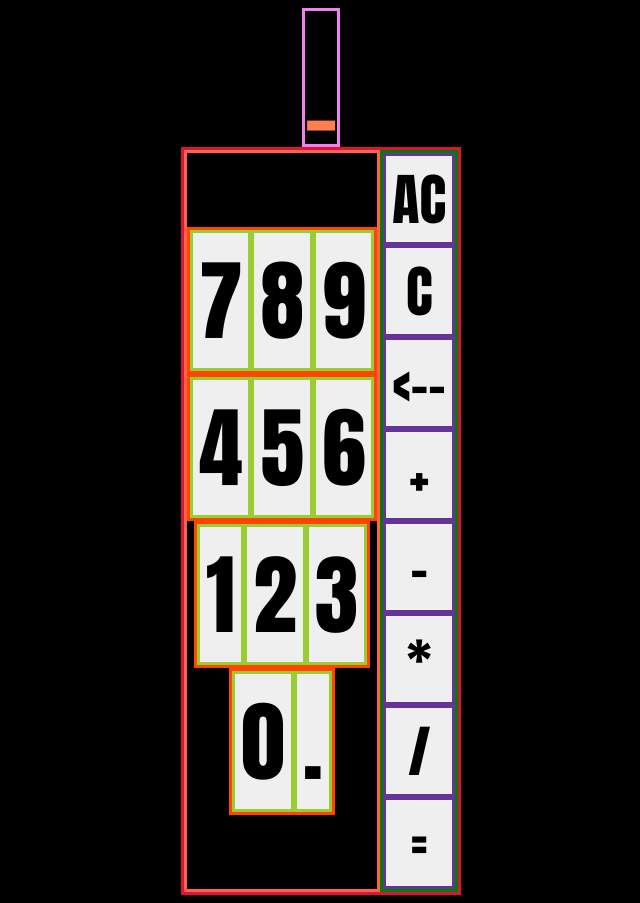
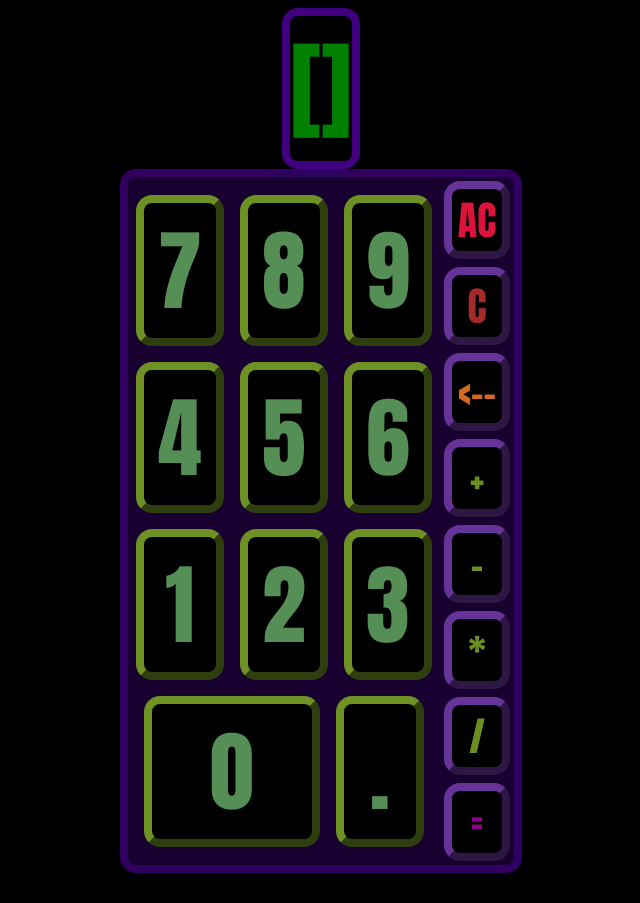
Before and after one commit to Sedbastian/odin-calculator, a plain HTML site: page index.html in a window 1280 px wide. Shown: the whole page, without its empty margins (319-959 px from the left). After the commit the page ends 881 px from the top, so only its background shows below. Drawn offline with Linux system fonts and the light colour scheme.

Commit message:
Agregar estilo y arreglar logica

```diff
--- a/index.html
+++ b/index.html
@@ -8,7 +8,7 @@
 </head>
 <body>
     <div id="calculadora">
-        <div id="display">_</div>
+        <div id="display">[]</div>
         <div id="teclasYoperaciones">
             <div id="teclas">
                 <div class="digitos">
@@ -27,7 +27,7 @@
                     <button>3</button>
                 </div>
                 <div class="digitos">
-                    <button>0</button>
+                    <button id="cero">0</button>
                     <button id="punto">.</button>
                 </div>
             </div>
--- a/javascript.js
+++ b/javascript.js
@@ -111,6 +111,7 @@ function ejecutarBackspace () {
 };
 
 function teclaApretada (event) {
+    console.log(event.key);
     // Si la tecla es un digito o un punto (y no hay ya un punto):
     if (parseInt(event.key) + 1 || (event.key === "." && !auxiliarOperando.includes("."))) {
         popularDisplay(event.key);
@@ -128,7 +129,7 @@ function teclaApretada (event) {
         ejecutarBackspace ();
         return;
     };
-    if (event.key === "Escape   ") {
+    if (event.key === "Escape") {
         ejecutarBorrarTodo ();
         return;
     };
--- a/style.css
+++ b/style.css
@@ -1,8 +1,8 @@
 body {
     background-color: black;
     font-family: Impact, Haettenschweiler, 'Arial Narrow Bold', sans-serif;
-    font-size: 11vmin;
-    color: coral;
+    font-size: 12vmin;
+    color: green;
 }
 
 #calculadora {
@@ -13,15 +13,18 @@ body {
 
 #display {
     border-style: solid;
-    border-width: 3px;
-    border-color: violet;
+    border-width: 1vmin;
+    border-color: rgb(64, 0, 128);
+    border-radius: 2vmin;
 }
 
 #teclasYoperaciones {
     display:flex;
     border-style: solid;
-    border-width: 3px;
-    border-color: crimson;
+    border-width: 1vmin;
+    border-color: rgb(48, 0, 96);
+    border-radius: 2vmin;
+    background-color: rgb(24, 0, 48);
 }
 
 #teclas {
@@ -29,42 +32,72 @@ body {
     flex-direction: column;
     justify-content: center;
     align-items: center;
-    border-style: solid;
-    border-width: 3px;
-    border-color: tomato;
 }
 
 .digitos {
     display: flex;
     justify-content: center;
-    border-style: solid;
-    border-width: 3px;
-    border-color: orangered;
 }
 
 .digitos button {
     font-size: 11vmin;
-    border-style: solid;
-    border-width: 3px;
-    border-color: yellowgreen;
+    border-width: 1vmin;
+    border-color: rgb(109, 146, 35);
+    border-radius: 2vmin;
+    margin: 1vmin;
+    width: 1em;
+}
+
+.digitos button#cero {
+    width: 2em;
 }
 
 #operaciones {
     display: flex;
     flex-direction: column;
     text-align: center;
-    border-style: solid;
-    border-width: 3px;
-    border-color: green;
 }
 
 #operaciones button {
-    font-size: 7vmin;
-    border-style: solid;
-    border-width: 3px;
+    font-size: 5vmin;
+    border-width: 1vmin;
     border-color: rebeccapurple;
+    border-radius: 2vmin;
+    margin: 0.5vmin;
 }
 
 button {
     font-family: Impact, Haettenschweiler, 'Arial Narrow Bold', sans-serif;
+    background-color: black;
+    border-radius: 2vmin;
+    border-style: outset;
 }
+
+button:disabled {
+    border-style: inset;
+    background-color: rgb(32, 32, 32);
+}
+
+.digitos button {
+    color: rgb(85, 143, 85);
+}
+
+button.operacion {
+    color: olivedrab;
+}
+
+button#borrarTodo {
+    color: crimson;
+}
+
+button#borrar {
+    color: brown;
+}
+
+button#backspace {
+    color: chocolate;
+}
+
+button#igual {
+    color: darkmagenta;
+}
```
